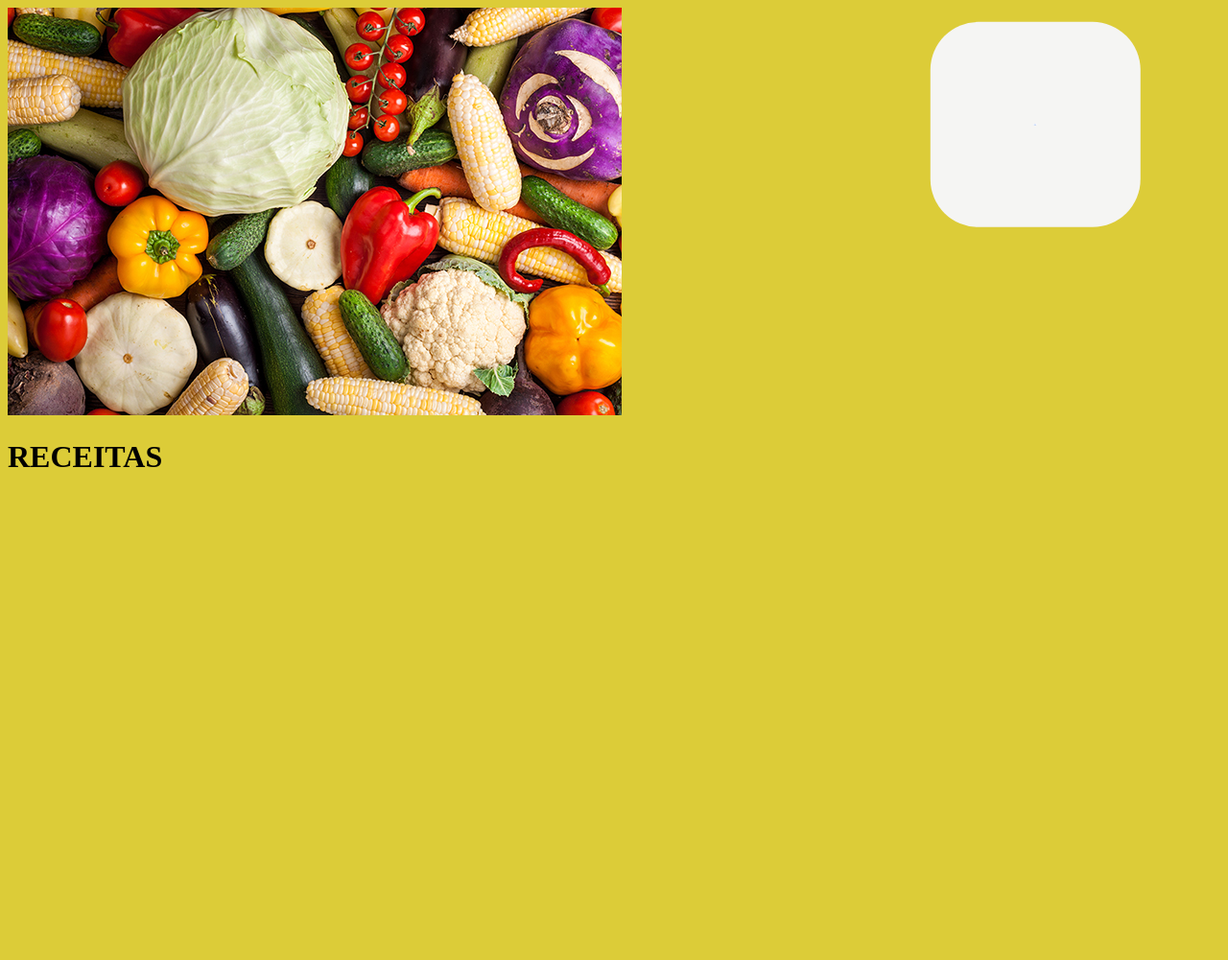
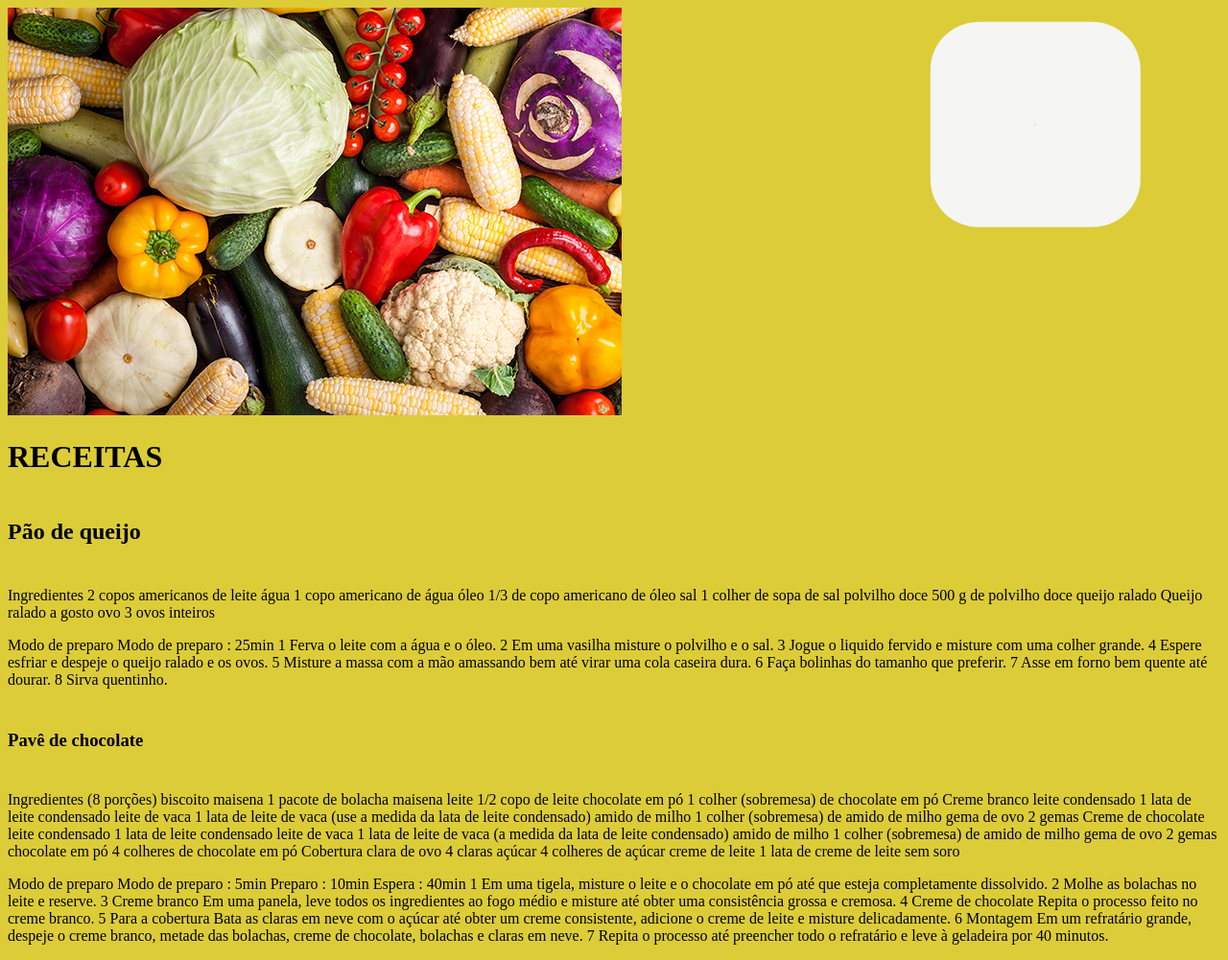
Before and after one commit to Spears2007/Aulas-2B, a plain HTML site: page index.html in a window 1280 px wide. Shown: the whole page at 96% size. Before the commit the page ends 800 px from the top, so only its background shows below. Drawn offline with Linux system fonts and the light colour scheme.

Commit message:
Add files via upload

```diff
--- a/index.html
+++ b/index.html
@@ -20,6 +20,113 @@
             </a>
         </div>
     </header>
+    <section class="Receitas"></section>
+    <h2 class="escola-titulo"> Pão de queijo</h2>
+    <p class="escola-texto-um"> Ingredientes 2 copos americanos de leite
+        água
+        1 copo americano de água
+        óleo
+        1/3 de copo americano de óleo
+        sal
+        1 colher de sopa de sal
+        polvilho doce
+        500 g de polvilho doce
+        queijo ralado
+        Queijo ralado a gosto
+        ovo
+        3 ovos inteiros
+        </p>
+    <p class="escola-texto-dois"> Modo de preparo
+        Modo de preparo : 25min
+        1
+        Ferva o leite com a água e o óleo.
 
+        2
+        Em uma vasilha misture o polvilho e o sal.
+
+        3
+        Jogue o liquido fervido e misture com uma colher grande.
+
+        4
+        Espere esfriar e despeje o queijo ralado e os ovos.
+
+        5
+        Misture a massa com a mão amassando bem até virar uma cola caseira dura.
+
+        6
+        Faça bolinhas do tamanho que preferir.
+
+        7
+        Asse em forno bem quente até dourar.
+
+        8
+        Sirva quentinho.
+
+        </p>
+
+        <h3 class="escola-titulo"> Pavê de chocolate</h3>
+        <p class="escola-texto-um"> Ingredientes (8 porções)
+            biscoito maisena
+            1 pacote de bolacha maisena
+            leite
+            1/2 copo de leite
+            chocolate em pó
+            1 colher (sobremesa) de chocolate em pó
+            Creme branco
+            leite condensado
+            1 lata de leite condensado
+            leite de vaca
+            1 lata de leite de vaca (use a medida da lata de leite condensado)
+            amido de milho
+            1 colher (sobremesa) de amido de milho
+            gema de ovo
+            2 gemas
+            Creme de chocolate
+            leite condensado
+            1 lata de leite condensado
+            leite de vaca
+            1 lata de leite de vaca (a medida da lata de leite condensado)
+            amido de milho
+            1 colher (sobremesa) de amido de milho
+            gema de ovo
+            2 gemas
+            chocolate em pó
+            4 colheres de chocolate em pó
+            Cobertura
+            clara de ovo
+            4 claras
+            açúcar
+            4 colheres de açúcar
+            creme de leite
+            1 lata de creme de leite sem soro
+            </p>
+            <p class="escola-texto-dois"> Modo de preparo
+                Modo de preparo : 5min
+                Preparo : 10min
+                Espera : 40min
+                1
+                Em uma tigela, misture o leite e o chocolate em pó até que esteja completamente dissolvido.
+
+                2
+                Molhe as bolachas no leite e reserve.
+
+                3
+                Creme branco
+                Em uma panela, leve todos os ingredientes ao fogo médio e misture até obter uma consistência grossa e cremosa.
+
+                4
+                Creme de chocolate
+                Repita o processo feito no creme branco.
+
+                5
+                Para a cobertura
+                Bata as claras em neve com o açúcar até obter um creme consistente, adicione o creme de leite e misture delicadamente.
+
+                6
+                Montagem
+                Em um refratário grande, despeje o creme branco, metade das bolachas, creme de chocolate, bolachas e claras em neve.
+
+                7
+                Repita o processo até preencher todo o refratário e leve à geladeira por 40 minutos.</p>
 </body>
 </html>
--- a/style.css
+++ b/style.css
@@ -49,7 +49,16 @@ body{
     justify-content: center;
     align-items: center;
     border-radius: 70px;
-    cursor: pointer;
+    cursor:pointer;
+}
+
+.escola-div-conteudo{
+    width: 35%;
+}
+
+.escola-titulo{
+
+    padding: 24px 0;
 }
 
 .search-box:hover > .search-text{
@@ -68,7 +77,7 @@ body{
 }
 
 .search-box:hover > .search-btn .lupa-branca{
-        display: block;
+     display: block;
 }
 
 ::-webkit-input-placeholder{
```
